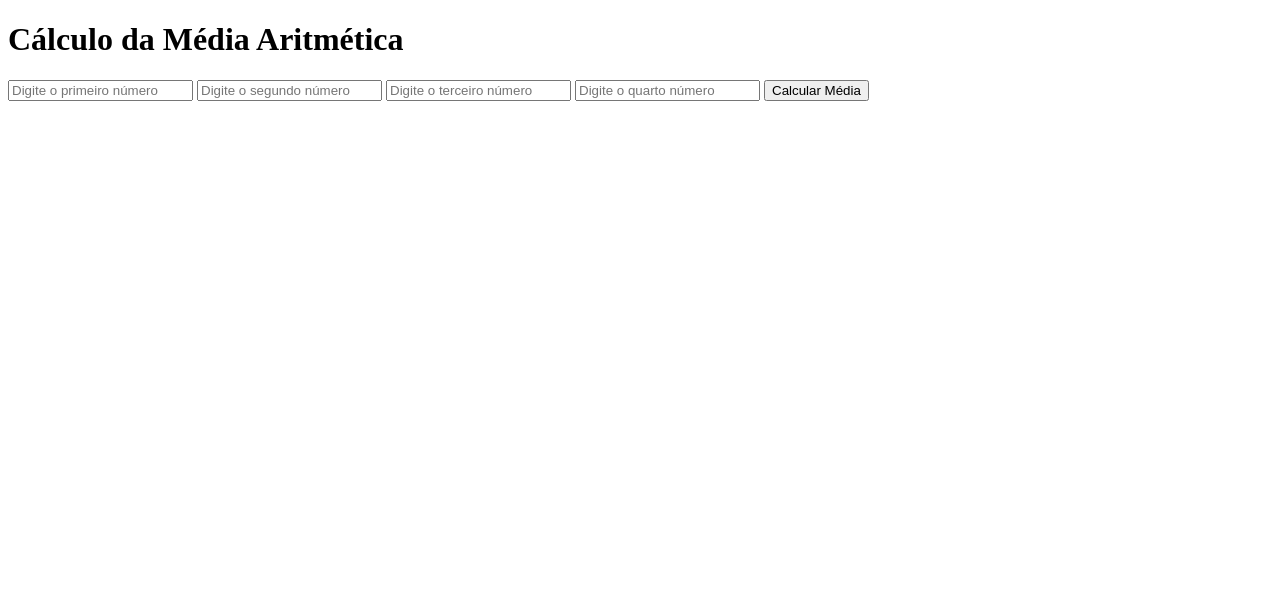
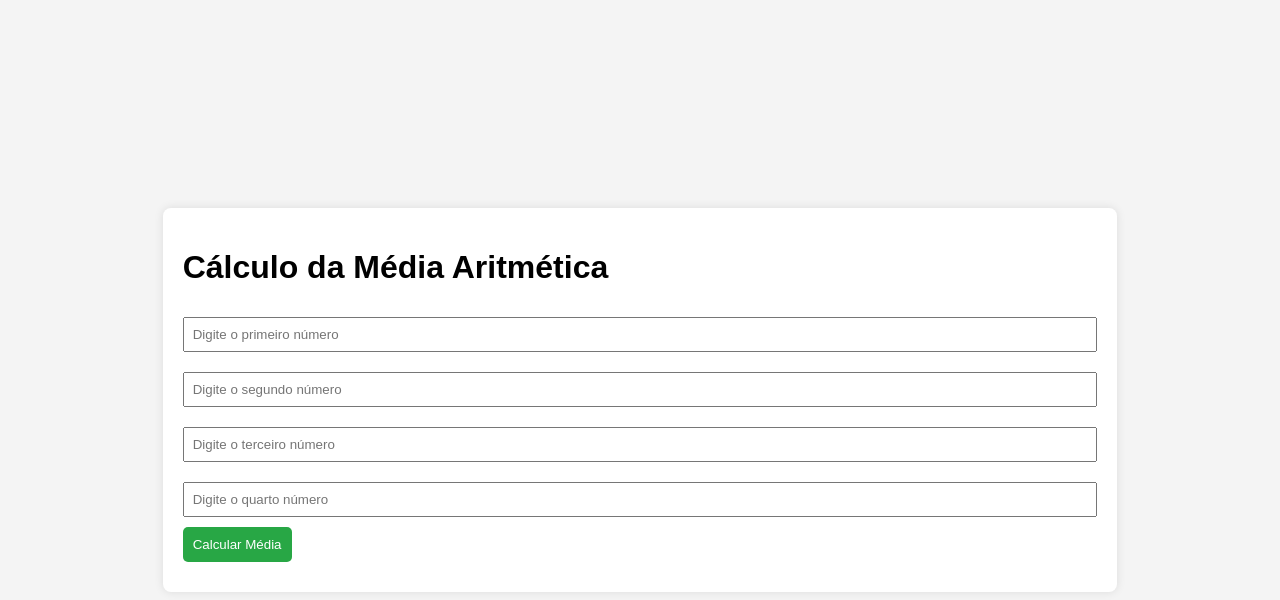
Before and after one commit to IsaacJQ/Avalia-o, a plain HTML site: page index.html in a window 1280 px wide. Drawn offline with Linux system fonts and the light colour scheme.

Commit message:
Add files via upload

```diff
--- a/index.html
+++ b/index.html
@@ -4,7 +4,8 @@
     <meta charset="UTF-8">
     <meta name="viewport" content="width=device-width, initial-scale=1.0">
     <title>Cálculo da Média Aritmética</title>
-    <link rel="stylesheet" href="styles.css">
+    <link rel="stylesheet" href="style.css">
+    <script type="text/javascript" src="script.js"></script>
 </head>
 <body>
     <div class="container">
```
